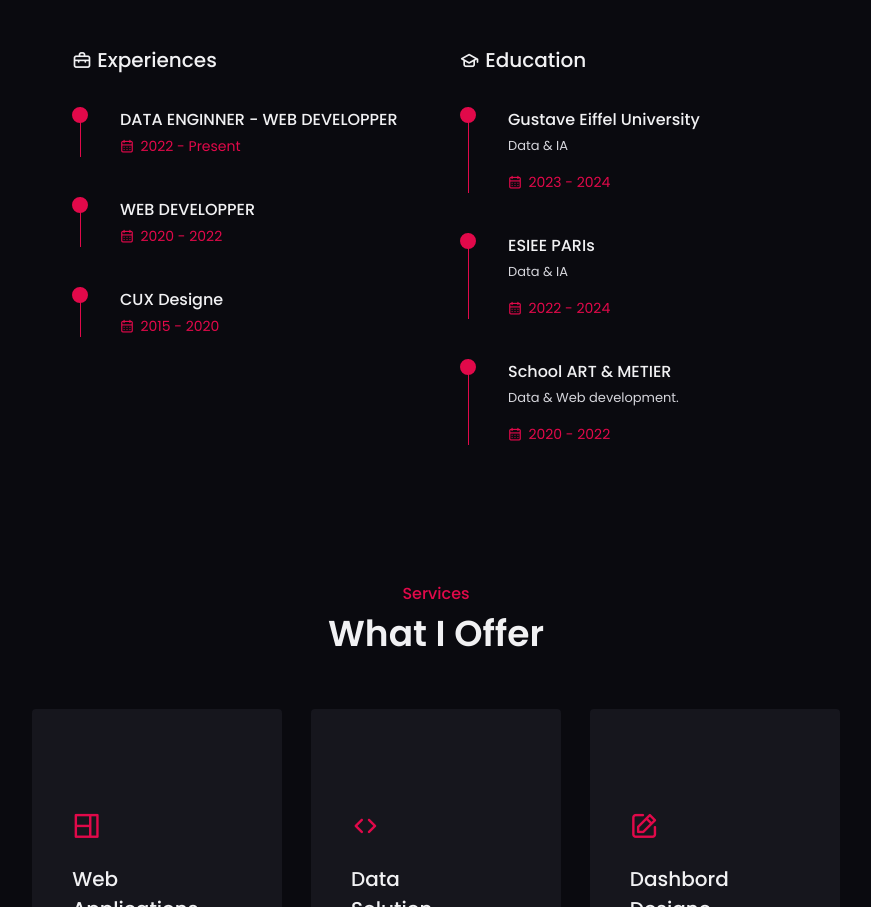
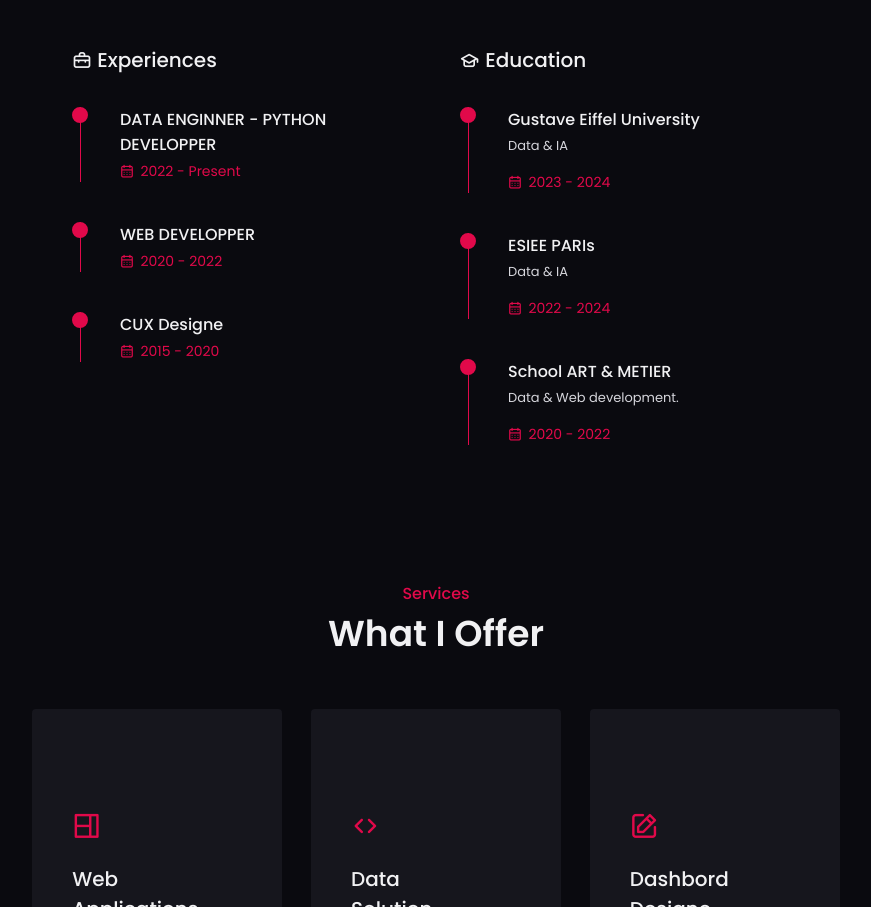
Before and after one commit to Souhail077/Portfolio, a plain HTML site: page index.html in a window 1280 px wide. Shown: the part 1640-2547 px from the top of the page, without its empty margins (254-1125 px from the left). Drawn offline with nearby package versions, Linux system fonts and the light colour scheme.

Commit message:
Update index.html

```diff
--- a/index.html
+++ b/index.html
@@ -174,7 +174,7 @@
                     <div class="timeline">
                         <div class="timeline__item">
                             <div class="circle__dot"></div>
-                            <h3 class="timeline__title">DATA ENGINNER - WEB DEVELOPPER</h3>
+                            <h3 class="timeline__title">DATA ENGINNER - PYTHON DEVELOPPER</h3>
                             <span class="timeline__date"><i class="uil uil-calendar-alt"></i>
                                 2022 - Present
                             </span>
```
